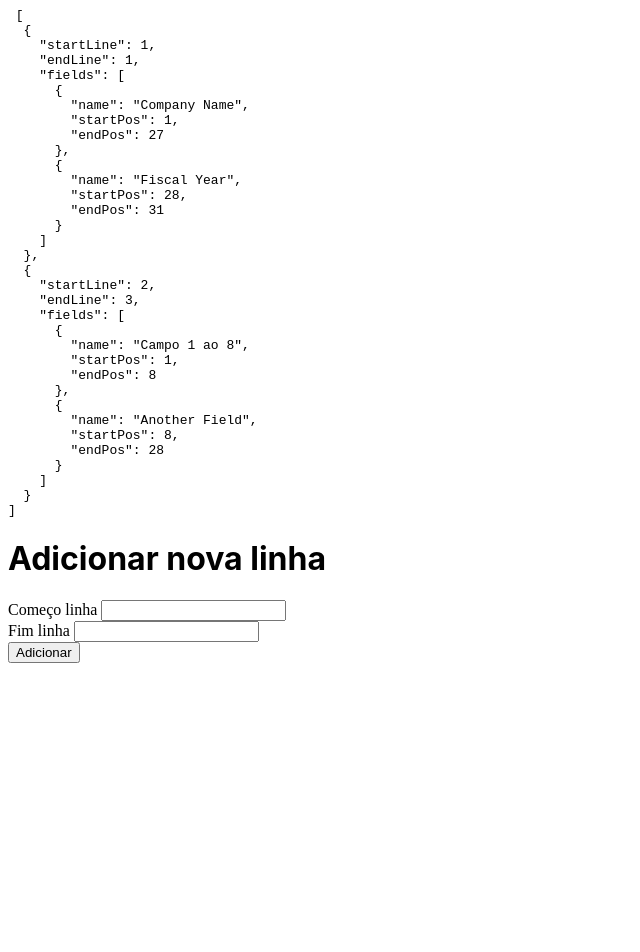
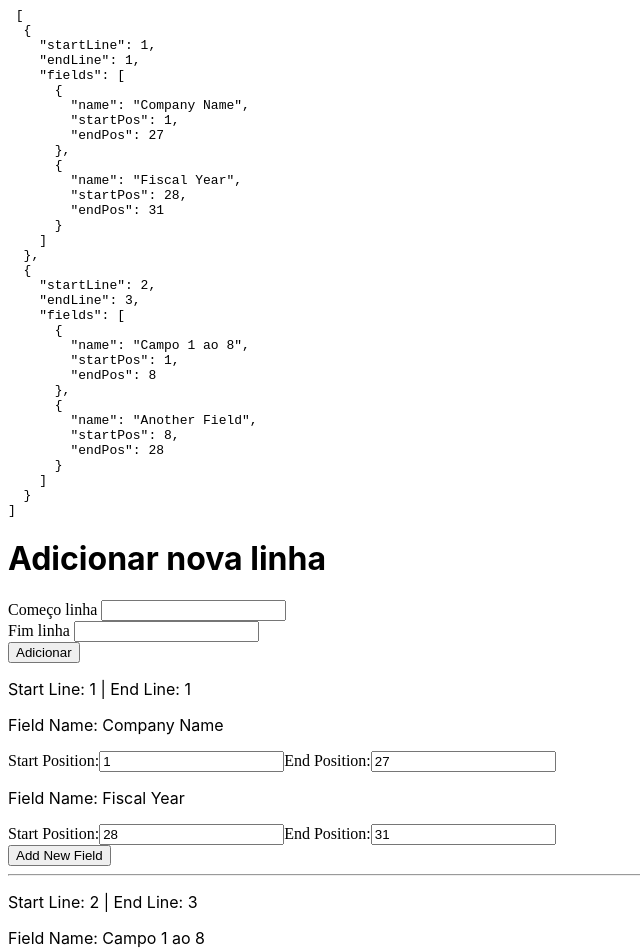
Before and after one commit to matefs/formulario-instrucoes-react, a React (Create React App) app: page / in a window 1280 px wide. Shown: the top 952 px of the page, without its empty margins (0-640 px from the left). Before the commit the page ends 800 px from the top, so only its background shows below. Built offline with nearby package versions, Linux system fonts and the light colour scheme.

Commit message:
1 file modified

```diff
--- a/src/LineInstructions.jsx
+++ b/src/LineInstructions.jsx
@@ -23,11 +23,29 @@ function Form() {
   const [startLine, setStart] = useState('');
   const [endLine, setEndLine] = useState('');
 
+  const handleFieldChange = (lineIndex, fieldIndex, key, value) => {
+    const updatedInstructions = [...lineInstructions];
+    updatedInstructions[lineIndex].fields[fieldIndex][key] = value;
+    setLineInstructions(updatedInstructions);
+  };
+
+  const handleAddField = (lineIndex) => {
+    const updatedInstructions = [...lineInstructions];
+    updatedInstructions[lineIndex].fields.push({
+      name: 'New Field',
+      startPos: '',
+      endPos: '',
+    });
+    setLineInstructions(updatedInstructions);
+  };
+
   const addLine = (newLine) => {
     // Verificar se já existe um startLine e endLine iguais aos que estão sendo adicionados
     const lineExists = lineInstructions.some((line) => {
       return (
-        line.startLine == newLine.startLine || line.endLine == newLine.endLine || newLine.startLine == line.endLine
+        line.startLine == newLine.startLine ||
+        line.endLine == newLine.endLine ||
+        newLine.startLine == line.endLine
       );
     });
 
@@ -77,6 +95,55 @@ function Form() {
           <input type="submit" value="Adicionar" />
         </form>
       </div>
+
+      <div>
+        {lineInstructions.map((line, lineIndex) => (
+          <div key={lineIndex}>
+            <p>
+              Start Line: {line.startLine} | End Line: {line.endLine}
+            </p>
+            {line.fields.map((field, fieldIndex) => (
+              <div key={fieldIndex}>
+                <p>Field Name: {field.name}</p>
+                <label>
+                  Start Position:
+                  <input
+                    type="text"
+                    value={field.startPos}
+                    onChange={(e) =>
+                      handleFieldChange(
+                        lineIndex,
+                        fieldIndex,
+                        'startPos',
+                        e.target.value
+                      )
+                    }
+                  />
+                </label>
+                <label>
+                  End Position:
+                  <input
+                    type="text"
+                    value={field.endPos}
+                    onChange={(e) =>
+                      handleFieldChange(
+                        lineIndex,
+                        fieldIndex,
+                        'endPos',
+                        e.target.value
+                      )
+                    }
+                  />
+                </label>
+              </div>
+            ))}
+            <button onClick={() => handleAddField(lineIndex)}>
+              Add New Field
+            </button>
+            <hr />
+          </div>
+        ))}
+      </div>
     </div>
   );
 }
```
